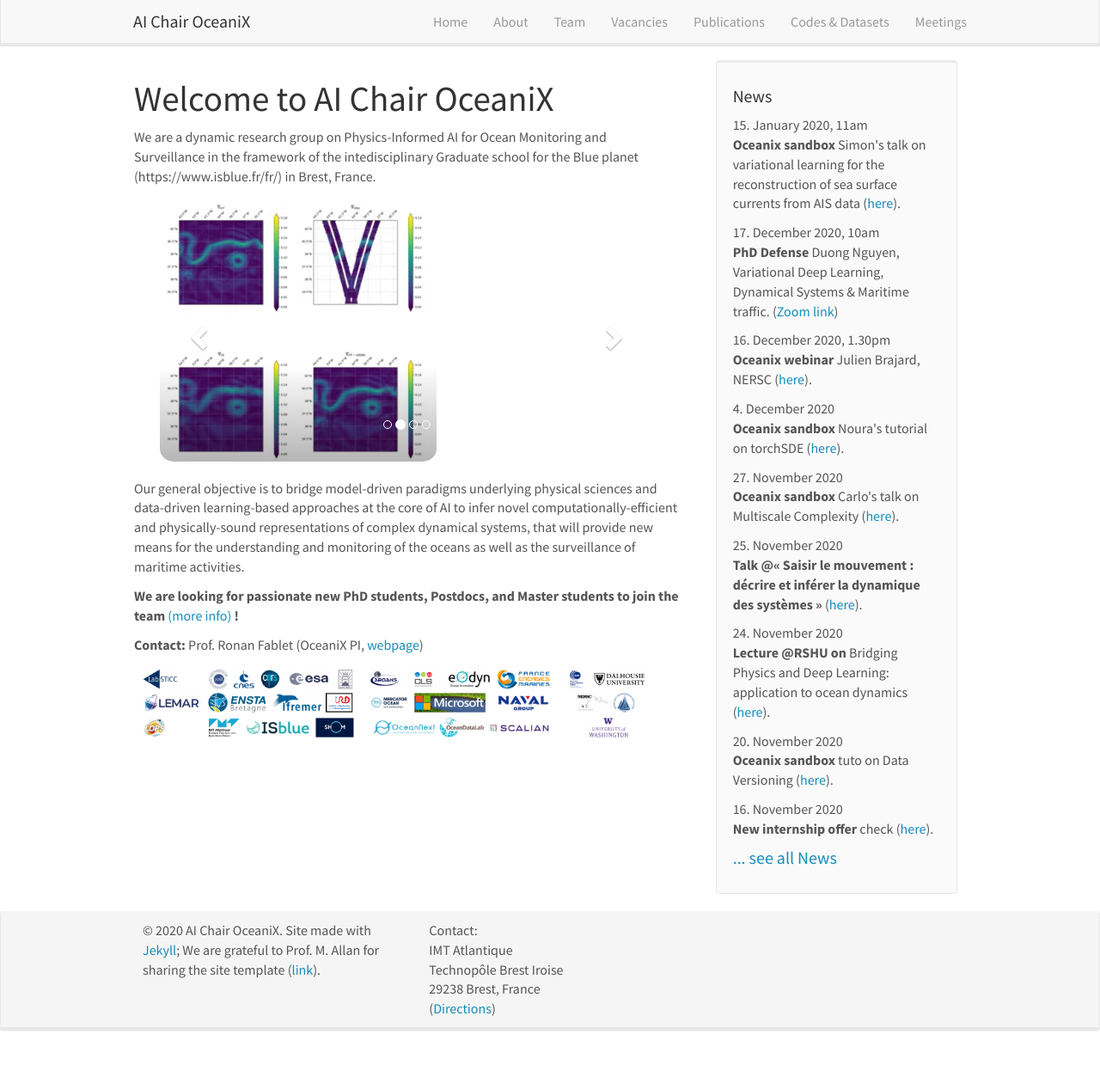
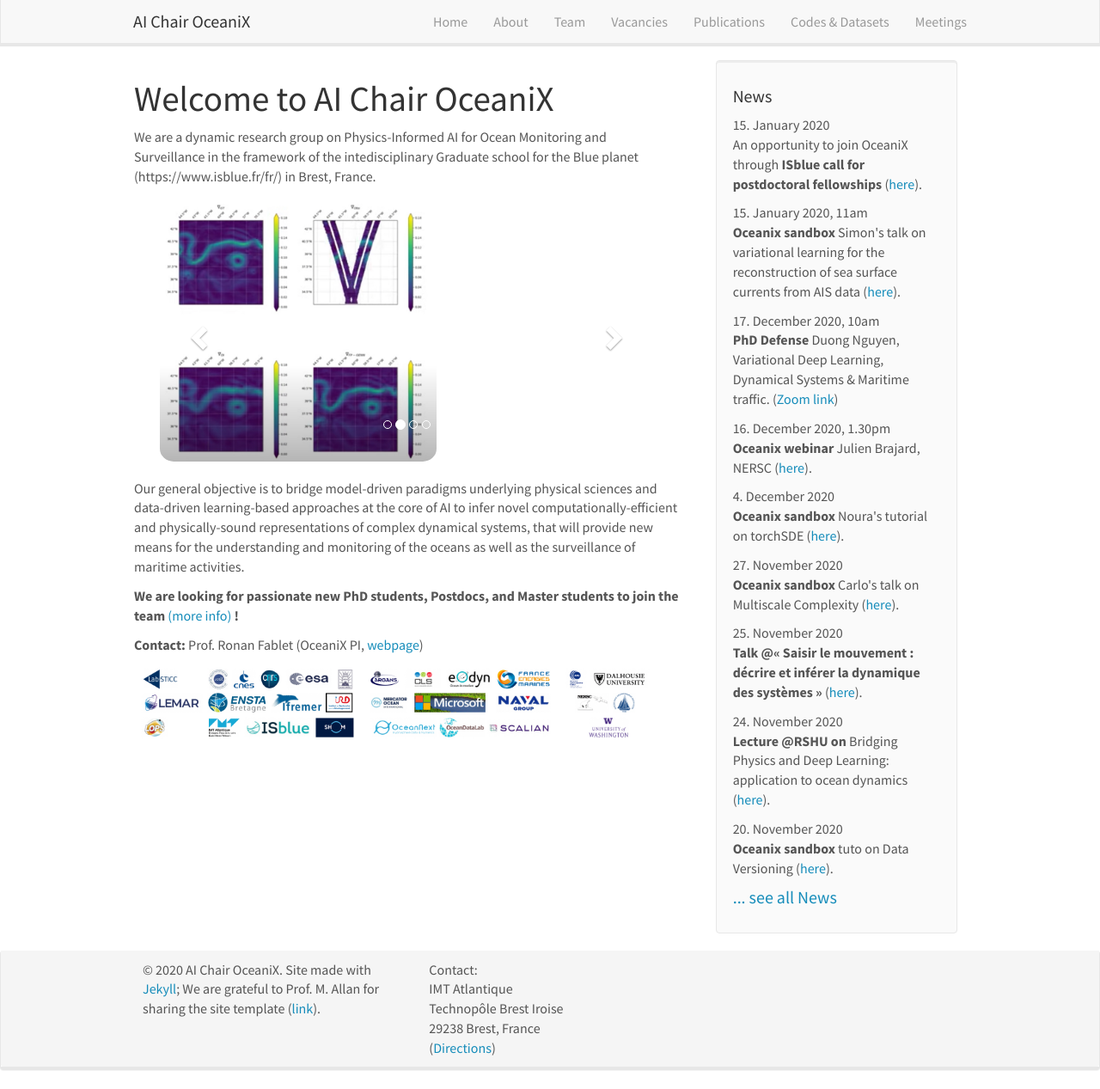
Before and after one commit to CIA-Oceanix/CIA-Oceanix.github.io, a Jekyll site: the page built from _pages/home.md, in a window 1280 px wide and 1267 px high. Shown: the whole window at 86% size. Built offline with Jekyll 4.4.1, drawn with Linux system fonts in a browser that asks for light colours; nearby versions of some CDN libraries.

Commit message:
Update news.yml

```diff
--- a/_data/news.yml
+++ b/_data/news.yml
@@ -1,3 +1,6 @@
+- date: 15. January 2020
+  headline: " An opportunity to join OceaniX through <b> ISblue call for postdoctoral fellowships </b> (<a href='https://www.isblue.fr/funding-opportunities/'>here</a>)."
+
 - date: 15. January 2020, 11am
   headline: " <b> Oceanix sandbox </b> Simon's talk on variational learning for the reconstruction of sea surface currents from AIS data (<a href='https://cia-oceanix.github.io/oceanix_sandbox'>here</a>)."
 
```
